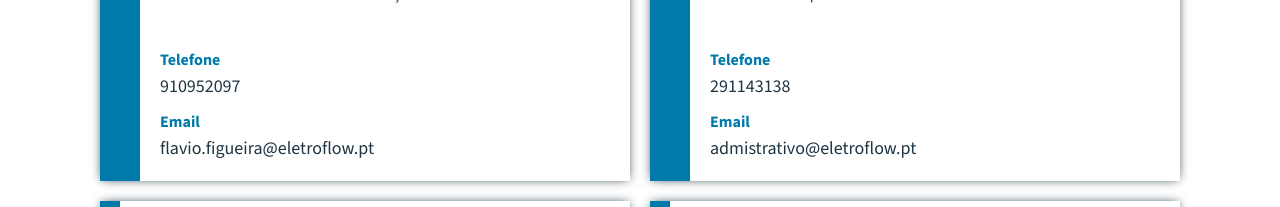
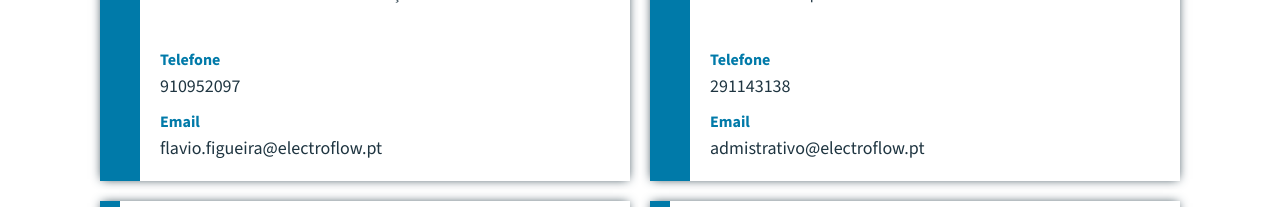
Before and after one commit to gandroide/electroflow-site, a React (Vite) app: page / in a window 1280 px wide. Shown: the part 5140-5347 px from the top of the page. Built offline with nearby package versions, Linux system fonts and the light colour scheme.

Commit message:
Correção no nome electroflow

```diff
--- a/src/layouts/ContactUs/index.tsx
+++ b/src/layouts/ContactUs/index.tsx
@@ -191,7 +191,7 @@
               <TfiEmail size={20} />
             </StyledContactUsInformationIcon>
             <StyledContactUsInformationValue>
-              eletroflow@eletroflow.pt
+              electroflow@electroflow.pt
             </StyledContactUsInformationValue>
           </StyledContactUsInformationContent>
         </StyledContactUsInformationContainer>
--- a/src/layouts/Contacts/index.tsx
+++ b/src/layouts/Contacts/index.tsx
@@ -20,7 +20,7 @@
     id: 1,
     name: 'Flávio Figueira',
     position: 'Admistração',
-    email: 'flavio.figueira@eletroflow.pt',
+    email: 'flavio.figueira@electroflow.pt',
     phone: '910952097',
     photo: FlavioPhoto,
   },
@@ -28,7 +28,7 @@
     id: 2,
     name: 'Mariana Alves',
     position: 'Departamento admistrativo e financeiro',
-    email: 'admistrativo@eletroflow.pt',
+    email: 'admistrativo@electroflow.pt',
     phone: '291143138',
     photo: MarianaPhoto,
   },
```
